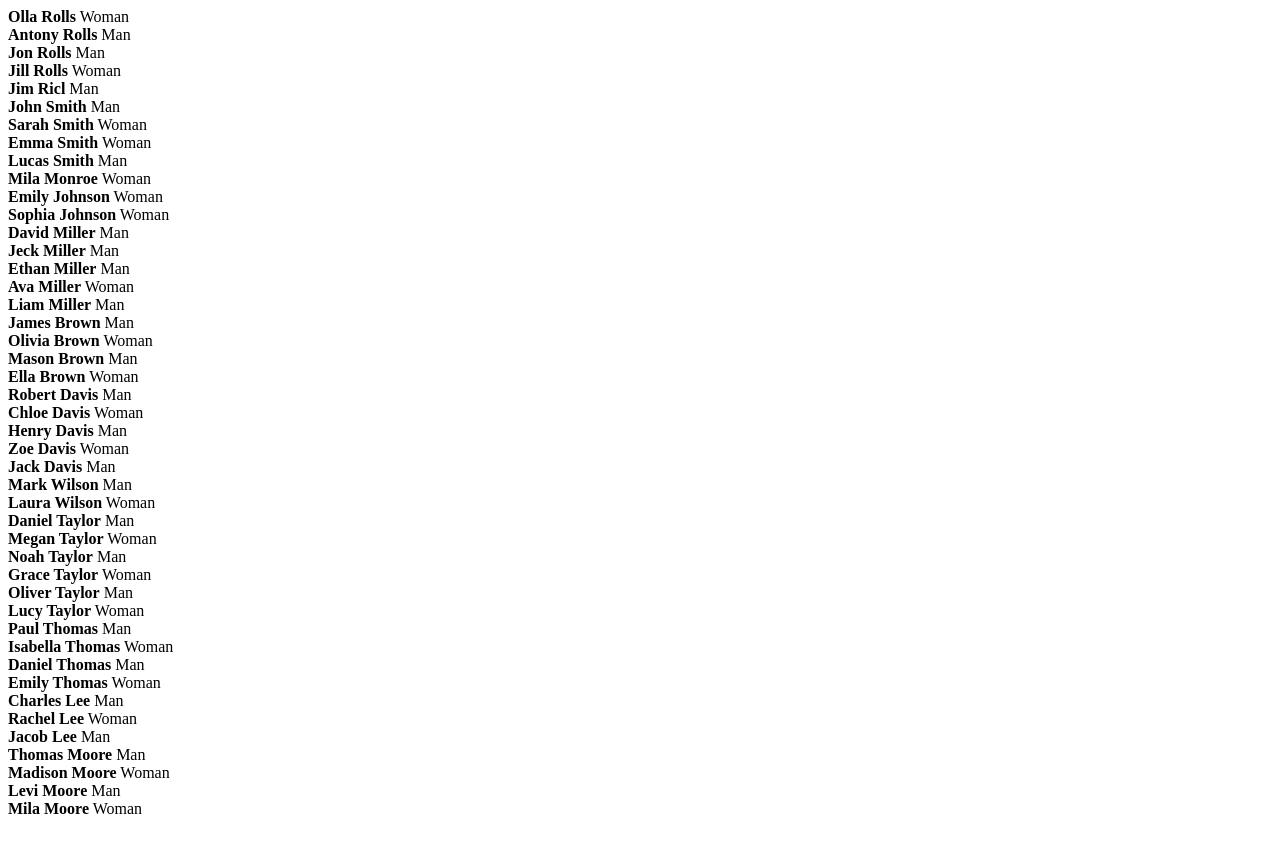
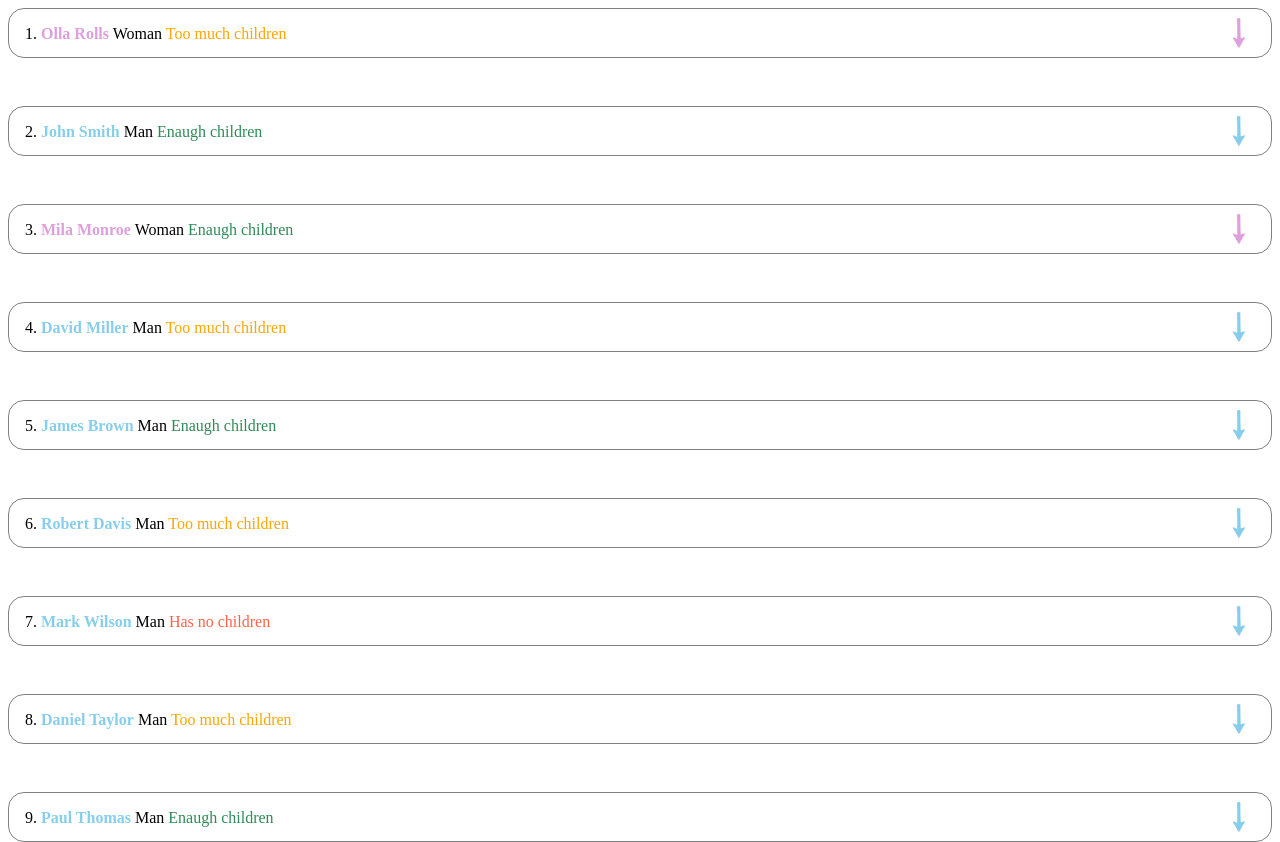
Before and after one commit to xKraiVx/cms-team-hakatons, a plain HTML site: page hackathon_10_15_24/index.html in a window 1280 px wide. Shown: the top 842 px of the page. Drawn offline with Linux system fonts and the light colour scheme.

Commit message:
added styles

```diff
--- a/hackathon_10_15_24/style.css
+++ b/hackathon_10_15_24/style.css
@@ -12,3 +12,196 @@
 }
 
 /* #endregion Variables */
+
+/* #region Start styling */
+.clients {
+  display: flex;
+  flex-wrap: wrap;
+  justify-content: space-between;
+  gap: 3rem;
+}
+
+.client {
+  position: relative;
+  padding: 1rem;
+  border: 1px solid var(--grey);
+  border-radius: 1rem;
+  width: 100%;
+  max-height: 1rem;
+  transition: max-height 0.5s ease;
+  overflow: hidden;
+  cursor: pointer;
+
+  & > div:not(:first-child) {
+    margin-left: 2rem;
+  }
+}
+
+.client__info {
+  margin-bottom: 16px;
+}
+
+.marriage-with,
+.children {
+  padding: 16px;
+}
+
+.client:hover {
+  max-height: 100vh;
+  background-color: var(--white);
+}
+
+/* #endregion Start styling */
+
+/* #region Children detection */
+
+.client__info:after {
+  content: "Has no children";
+  color: var(--red);
+}
+
+.client:has(.children .info:nth-child(1)) .client__info:after {
+  content: "Enaugh children";
+  color: var(--green);
+}
+
+.client:has(.children .info:nth-child(3)) .client__info:after {
+  content: "Too much children";
+  color: var(--orange);
+}
+
+/* #endregion Children detection */
+
+/* #region Color BG */
+
+body:has(.client:is(:hover)) {
+  & .client:not(:is(:hover)) {
+    opacity: 0.5;
+    & *,
+    & .client__info::before,
+    & .client__info::after {
+      color: var(--black) !important;
+    }
+  }
+}
+
+.client::before {
+  content: "";
+  position: fixed;
+  top: 0;
+  left: 0;
+  width: 100vw;
+  height: 100vh;
+  z-index: -1;
+  transition: all 0.3s ease;
+  pointer-events: none;
+}
+
+.client:has(.client__info [data-sex="man"])::before {
+  transform: translate(-100%);
+  background-color: var(--blue);
+}
+.client:has(.client__info [data-sex="woman"])::before {
+  transform: translate(100%);
+  background-color: var(--pink);
+}
+
+.client.client:hover::before {
+  transform: translate(0);
+}
+
+/* #endregion Color BG */
+
+/* #region Arrow */
+
+body:has(.client:is(:hover)) {
+  & .client:not(:is(:hover))::after {
+    filter: brightness(0) saturate(100%) invert(0%) sepia(4%) saturate(0%)
+      hue-rotate(309deg) brightness(100%) contrast(107%);
+  }
+}
+
+.client:after {
+  position: absolute;
+  content: "";
+  top: 0.5rem;
+  right: 1rem;
+  width: 2rem;
+  height: 2rem;
+  background: url(arrow.webp) no-repeat center center;
+  background-size: contain;
+  transform: rotate(90deg);
+  transition: transform 0.3s ease;
+}
+
+.client:has(.client__info [data-sex="man"])::after {
+  filter: brightness(0) saturate(100%) invert(90%) sepia(6%) saturate(5030%)
+    hue-rotate(168deg) brightness(92%) contrast(100%);
+}
+
+.client:has(.client__info [data-sex="woman"])::after {
+  filter: brightness(0) saturate(100%) invert(97%) sepia(56%) saturate(4132%)
+    hue-rotate(218deg) brightness(93%) contrast(85%);
+}
+
+.client:hover::after {
+  transform: rotate(-90deg);
+}
+
+/* #endregion Arrow */
+
+/* #region Biological gender detection */
+
+.children:before,
+.marriage-with:before {
+  display: block;
+}
+
+.marriage-with:has([data-sex="man"])::before {
+  content: "Husband: ";
+}
+
+.marriage-with:has([data-sex="woman"])::before {
+  content: "Wife: ";
+}
+
+.info:has([data-sex="man"]) .name {
+  color: var(--blue);
+}
+
+.info:has([data-sex="woman"]) .name {
+  color: var(--pink);
+}
+
+.children::before {
+  content: "Children: ";
+}
+
+.children:not(:has([data-sex="woman"]))::before {
+  content: "Children are boys: ";
+}
+.children:not(:has([data-sex="man"]))::before {
+  content: "Children are girls: ";
+}
+
+/* #endregion Gender detection */
+
+/* #region Clients and children counters */
+
+.client {
+  counter-increment: client-inc;
+}
+
+.client__info:before {
+  content: counter(client-inc) ". ";
+}
+
+.children .info {
+  counter-increment: child-inc;
+}
+
+.children .info::before {
+  content: counter(child-inc) ". ";
+}
+
+/* #endregion Clients and children counters */
```
